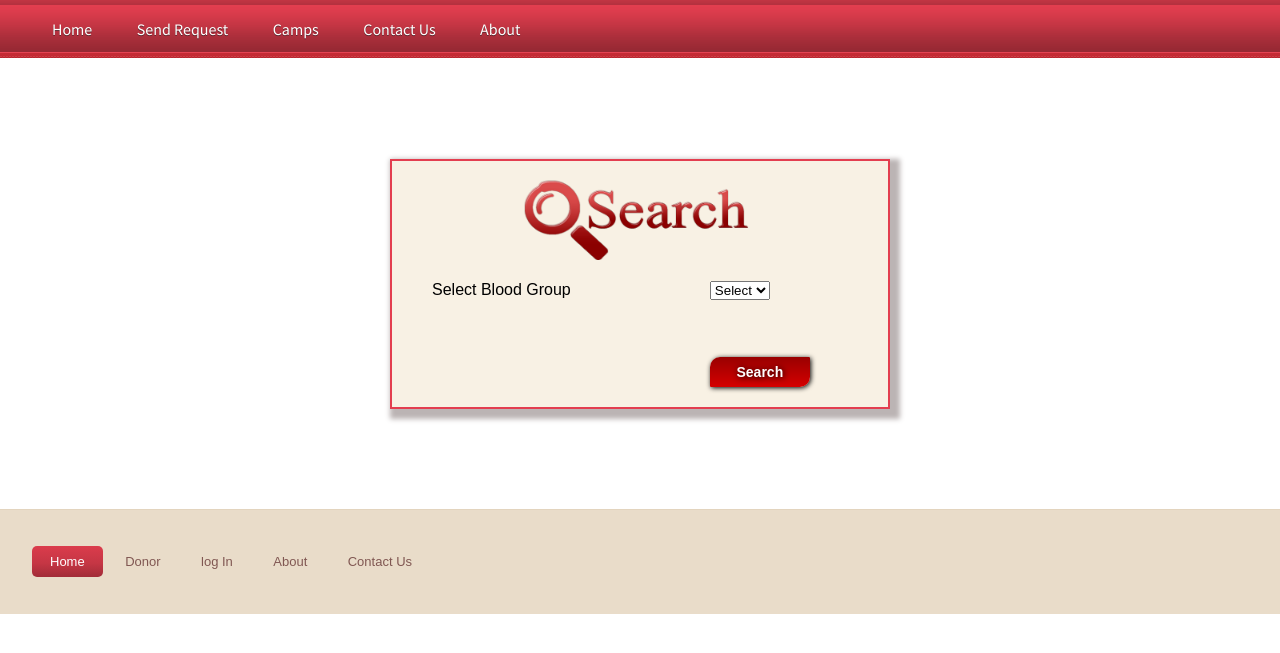
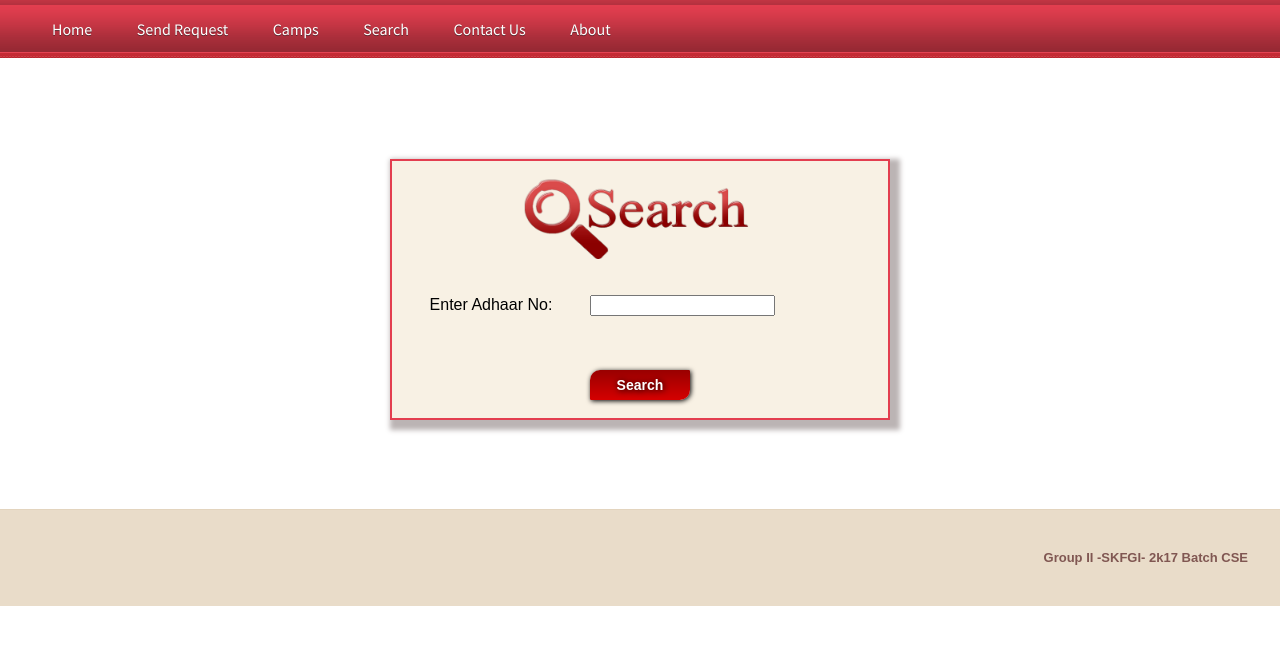
Before and after one commit to saikatharryc/BDMS_final_proj, a PHP site: page /search.php in a window 1280 px wide. Shown: the part 120-773 px from the top of the page. Run offline with PHP 8.4, Linux system fonts and the light colour scheme; data comes from the database, SQL or seed files in the repository.

Commit message:
Add Search by Adhaar no

```diff
--- a/contact.php
+++ b/contact.php
@@ -52,7 +52,7 @@
 		<?php require('header.php');?>
 	</div>
     <div>
-<div style="height:500px; width:100%; margin:auto; margin-top:10px; margin-bottom:10px; background-color:#f8f1e4; border:2px solid red; box-shadow:4px 1px 20px black;">
+<div style="height:530px; width:100%; margin:auto; margin-top:0px; margin-bottom:0px; background-color:#f8f1e4; border:2px solid red; box-shadow:4px 1px 20px black;">
      <form method="post" enctype="multipart/form-data">
 
 
@@ -78,8 +78,7 @@
 		  </div>
 </form>
         </div>
-         </div>
-         </div>
+
         <div class="clear"></div>
 <div class="ftr-bg">
 <div class="wrap">
--- a/header.php
+++ b/header.php
@@ -10,8 +10,8 @@
             <li class="<?php if ($first_part=="requests.php") {echo "active"; } else  {echo "noactive";}?>"><a href="requests.php">send Request</a></li><!--
             <li><a href="viewrequest.php">View Request</a></li> -->
             <li class="<?php if ($first_part=="camps.php") {echo "active"; } else  {echo "noactive";}?>"><a href="camps.php">Camps</a></li><!--
-            <li><a href="login.php">log In</a></li>
-            <li><a href="search.php">Search</a></li> -->
+            <li><a href="login.php">log In</a></li>-->
+            <li class="<?php if ($first_part=="contact.php") {echo "active"; } else  {echo "noactive";}?>"><a href="search.php">Search</a></li>
             <li class="<?php if ($first_part=="contact.php") {echo "active"; } else  {echo "noactive";}?>"><a href="contact.php">Contact Us</a></li>
             <li class="<?php if ($first_part=="aboutus.php") {echo "active"; } else  {echo "noactive";}?>"><a href="aboutus.php">About</a></li>
             </ul>
--- a/search.php
+++ b/search.php
@@ -60,8 +60,10 @@
          <tr><td colspan="2">&nbsp;</td></tr>
         <tr><td colspan="2" align="center"><img src="Images/search.png" height="80px" /></td></tr>
         <tr><td colspan="2">&nbsp;</td></tr>
-        <tr><td class="lefttd" style="padding-left:40px">Select Blood Group </td><td><select name="s2" required><option value="">Select</option>
-
+      <!--  <tr><td class="lefttd" style="padding-left:40px">Select Blood Group </td><td><!--<select name="s2" required><option value="">Select</option>!-->
+      <tr><td>&nbsp;</td><td>&nbsp;</td></tr>
+        <tr><td class="lefttd" align="center">Enter Adhaar No:</td><td><input type="number" name="t3"  required="required" pattern="[0-9]{10,12}" title="please enter only numbers between 10 to 12 for adhaar no." /></td></tr>
+<!--
 <?php
 $cn=makeconnection();
 $s="select * from bloodgroup";
@@ -106,7 +108,7 @@
 
 	mysqli_close($cn);
 }
-?>
+?>!-->
 
 </td></tr>
   <tr><td colspan="2">&nbsp;
@@ -131,17 +133,17 @@
 <div class="wrap">
 <div class="footer">
 	<div class="f_nav">
-		<ul>
+		<!-- <ul>
 			<li class="active"><a href="index.php">Home</a></li>
 			<li><a href="donar.php">Donor</a></li>
             <li><a href="login.php">log In</a></li>
             <li><a href="aboutus.php">About</a></li>
             <li><a href="contact.php">Contact Us</a></li>
 
-            </ul>
+            </ul> -->
 	</div>
 		<div class="copy">
-			<p class="title">  </p>
+			<p class="title">Group II -SKFGI- 2k17 Batch CSE </p>
 		</div>
 	<div class="clear"></div>
 </div>
```
